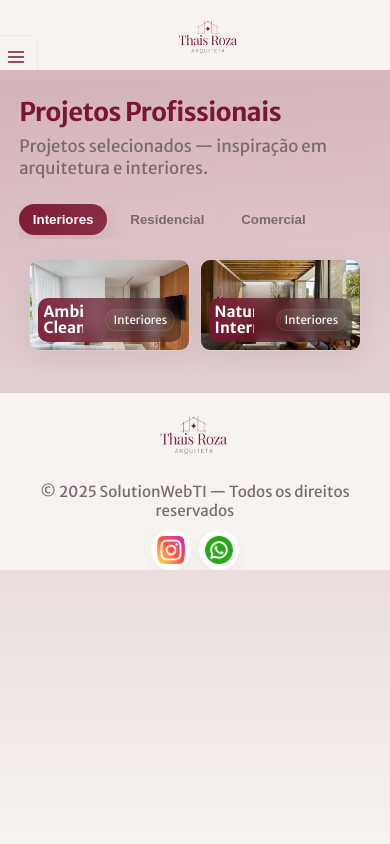
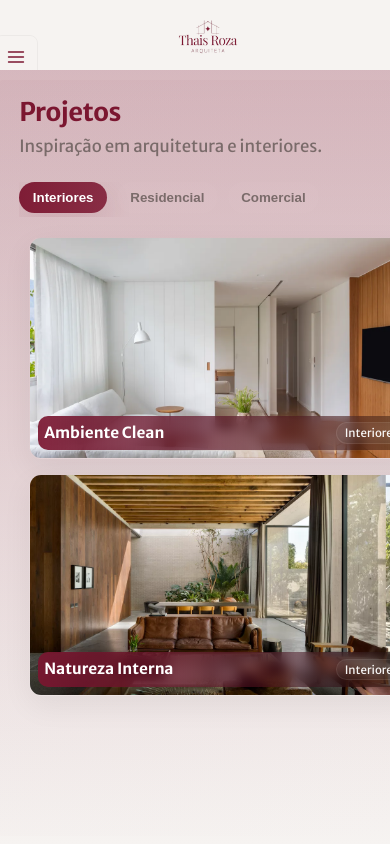
Before and after one commit to yousseflets/arquiteturaeurbanismo, an Angular app: page /portfolio in a window 390 px wide. Shown: the top 844 px of the page. Built offline with nearby package versions, Linux system fonts and the light colour scheme.

Commit message:
ajustes portifolio mobile

```diff
--- a/src/app/pages/portfolio.component.ts
+++ b/src/app/pages/portfolio.component.ts
@@ -9,8 +9,8 @@ import { CommonModule } from '@angular/common';
     <section class="page portfolio">
       <div class="container">
         <div class="portfolio-head">
-          <h2>Projetos Profissionais</h2>
-          <p>Projetos selecionados — inspiração em arquitetura e interiores.</p>
+          <h2>Projetos</h2>
+          <p>Inspiração em arquitetura e interiores.</p>
         </div>
 
         <div class="portfolio-tools">
@@ -118,10 +118,15 @@ import { CommonModule } from '@angular/common';
     }
 
     @media (max-width:420px) {
-      .gallery { grid-template-columns: repeat(2, 1fr); gap:0.6rem }
-      .tile { border-radius:10px }
-      .meta { padding:0.36rem; border-radius:10px }
+      .gallery { grid-template-columns: 1fr; gap:0.9rem }
+      .tile { border-radius:12px; aspect-ratio: 16/9; min-height:220px }
+      .meta { padding:0.4rem; border-radius:10px }
       .portfolio-head h2 { font-size:1.6rem }
+      .page.portfolio { padding-bottom:140px }
+      /* Fixar footer no rodapé em mobile e evitar que cubra conteúdo */
+      footer { position:fixed; left:0; right:0; bottom:0; z-index:9998; background:transparent; padding:18px 12px; display:flex; justify-content:center }
+      /* garantir que o footer tenha aparência legível sobre o background */
+      footer .footer-inner, footer .container { background:rgba(255,255,255,0.02); border-radius:12px; padding:6px 12px }
     }
 
     @media (max-width:340px) {
```
